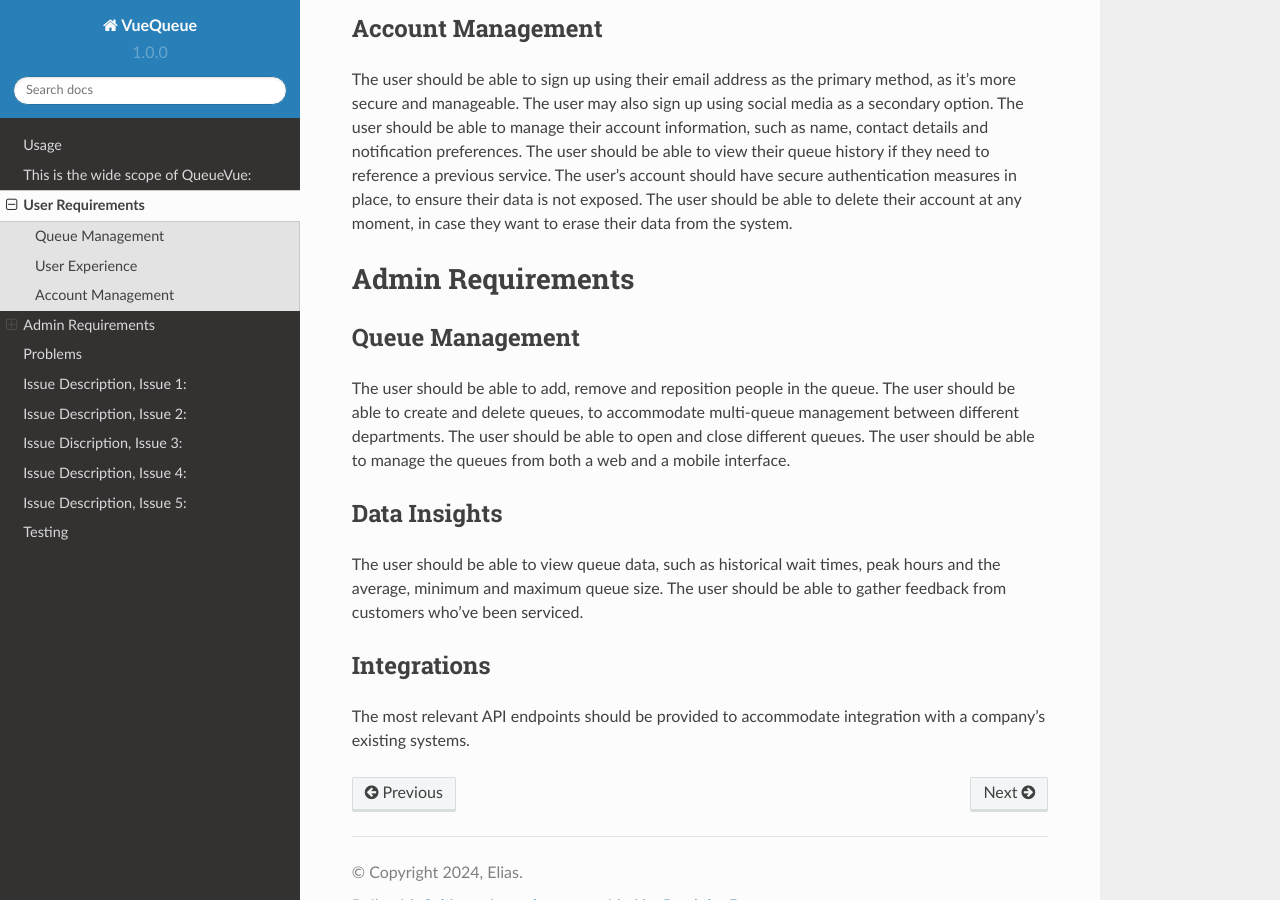
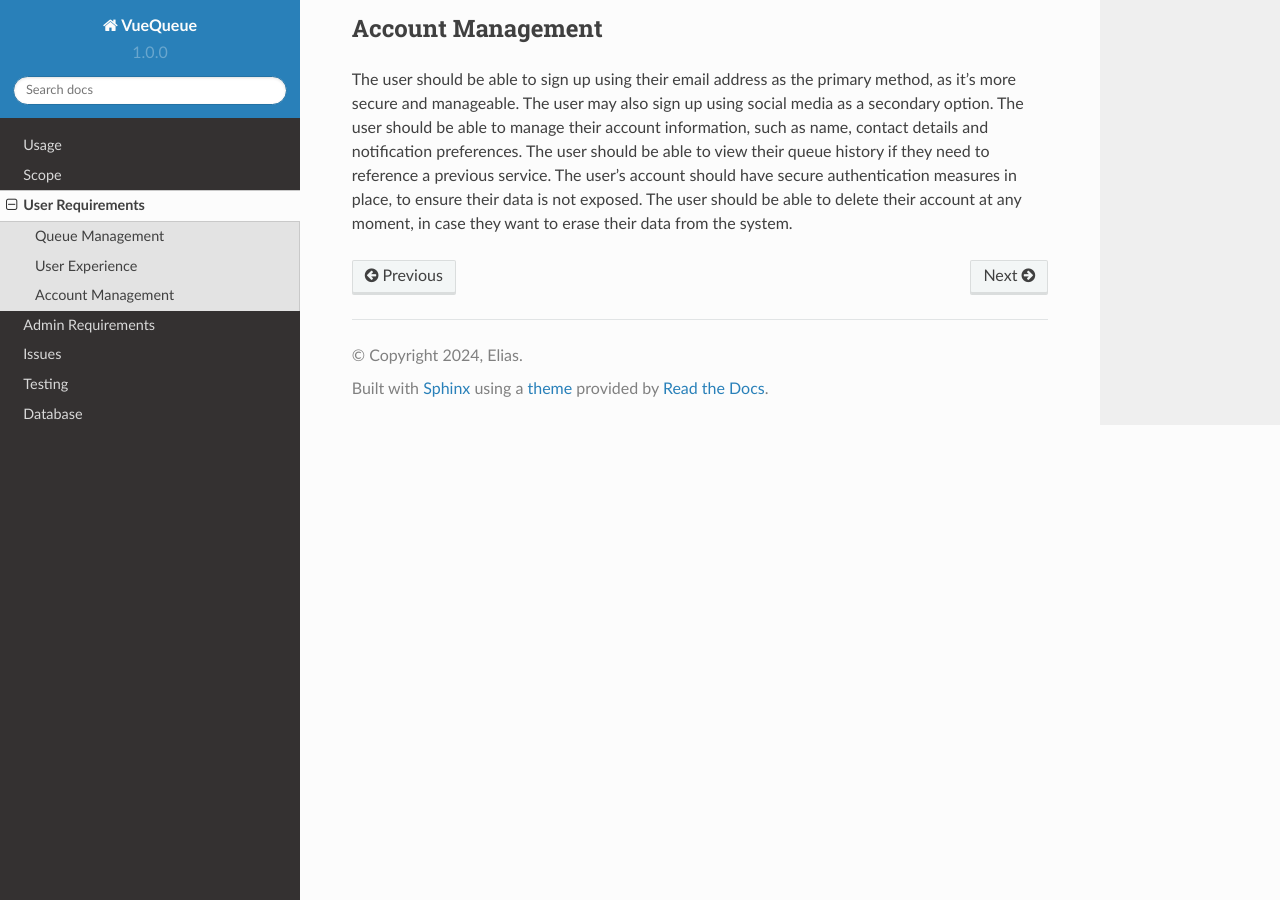
Before and after one commit to SofEng-Coursework/Documentation, a Sphinx documentation site: the page built from docs/source/userrequirements.rst, in a window 1280 px wide and 900 px high, scrolled down 476 px. Built offline with Sphinx 7.4.7 and the Read the Docs theme 2.0.0, drawn with Linux system fonts in a browser that asks for light colours; pages that are not in the unit, such as notebooks, are missing from menus.

Commit message:
Final Update V2

```diff
--- a/docs/source/database.rst
+++ b/docs/source/database.rst
@@ -1,5 +1,7 @@
+Database
+=========
 FirebaseProvider
-=================
+-----------------
 Properties
 -----------
 FIREBASE_APP: FirebaseApp
--- a/docs/source/index.rst
+++ b/docs/source/index.rst
@@ -1,5 +1,5 @@
-Welcome to the VueQueue documentation.
-===================================
+VueQueue Documentation
+=======================
 
 **VueQueue** (/View Queue/) is an application offering virtual queueing solutions and
 making your life much, much easier.
@@ -21,6 +21,7 @@ Contents
    usage
    scope
    userrequirements
-   adminreqirements
+   adminrequirements
    problems
    testing
+   database
--- a/docs/source/problems.rst
+++ b/docs/source/problems.rst
@@ -1,4 +1,4 @@
-Problems
+Issues
 =========
 
 This documentation addresses the compatibility issues encountered while using Firebase Auth and Cloud Firestore testing
@@ -7,7 +7,7 @@ Testing is a crucial phase in software development, ensuring the reliability and
 However, compatibility issues can arise, causing delays and hindering the testing process.
 
 Issue Description, Issue 1:
-============================
+----------------------------
 The packages on't have the same level of validation that we want.
 
 Impact:
@@ -41,7 +41,7 @@ documentation are essential for addressing compatibility issues effectively and
 
 
 Issue Description, Issue 2:
-============================
+-----------------------------
 The user dashboard did not include a dedicated toggle notifications switch.
 
 Impact:
@@ -94,7 +94,7 @@ By actively soliciting user feedback and conducting thorough usability testing,
 like notification management are not overlooked during the design and development process.
 
 Issue Discription, Issue 3:
-============================
+----------------------------
 Submitting feedback without providing any input results in the creation of blank entries in the system.
 
 Impact:
@@ -150,8 +150,7 @@ By implementing form validation and enhancing the user interface to guide users
 the system can prevent the creation of blank entries and maintain the integrity and usability of the feedback collection process.
 
 Issue Description, Issue 4:
-============================
-
+-----------------------------
 The application experiences intermittent connectivity issues when accessing external APIs.
 
 Impact:
@@ -213,7 +212,7 @@ developers can mitigate the impact of intermittent connectivity issues and impro
 application when interacting with external APIs.
 
 Issue Description, Issue 5:
-============================
+----------------------------
 
 The application's search functionality returns irrelevant or inaccurate results, impairing user experience and utility.
 
--- a/docs/source/scope.rst
+++ b/docs/source/scope.rst
@@ -1,5 +1,5 @@
-This is the wide scope of QueueVue:
-===================================
+Scope
+======
 
 User Registration and Authentication:
 -------------------------------------
--- a/docs/source/userrequirements.rst
+++ b/docs/source/userrequirements.rst
@@ -25,25 +25,3 @@ The user should be able to manage their account information, such as name, conta
 The user should be able to view their queue history if they need to reference a previous service.
 The user’s account should have secure authentication measures in place, to ensure their data is not exposed.
 The user should be able to delete their account at any moment, in case they want to erase their data from the system.
-
-Admin Requirements
-==================
-
-Queue Management
-------------------------------------------------
-
-The user should be able to add, remove and reposition people in the queue.
-The user should be able to create and delete queues, to accommodate multi-queue management between different departments.
-The user should be able to open and close different queues.
-The user should be able to manage the queues from both a web and a mobile interface.
-
-Data Insights
-------------------------------------------------
-
-The user should be able to view queue data, such as historical wait times, peak hours and the average, minimum and maximum queue size.
-The user should be able to gather feedback from customers who’ve been serviced.
-
-Integrations
--------------
-
-The most relevant API endpoints should be provided to accommodate integration with a company’s existing systems.
```
